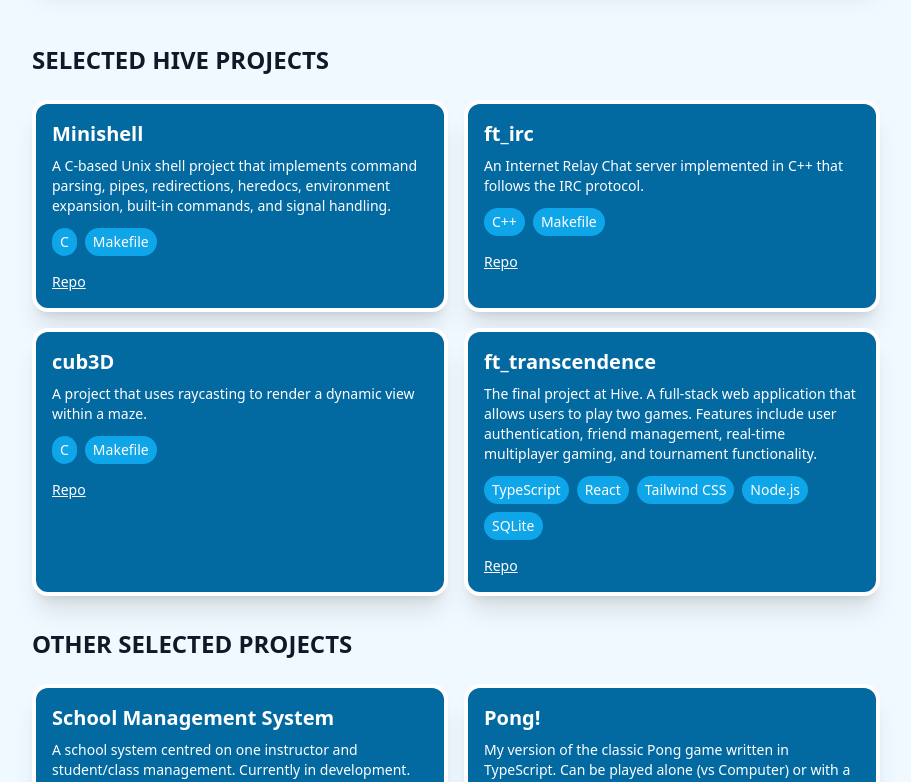
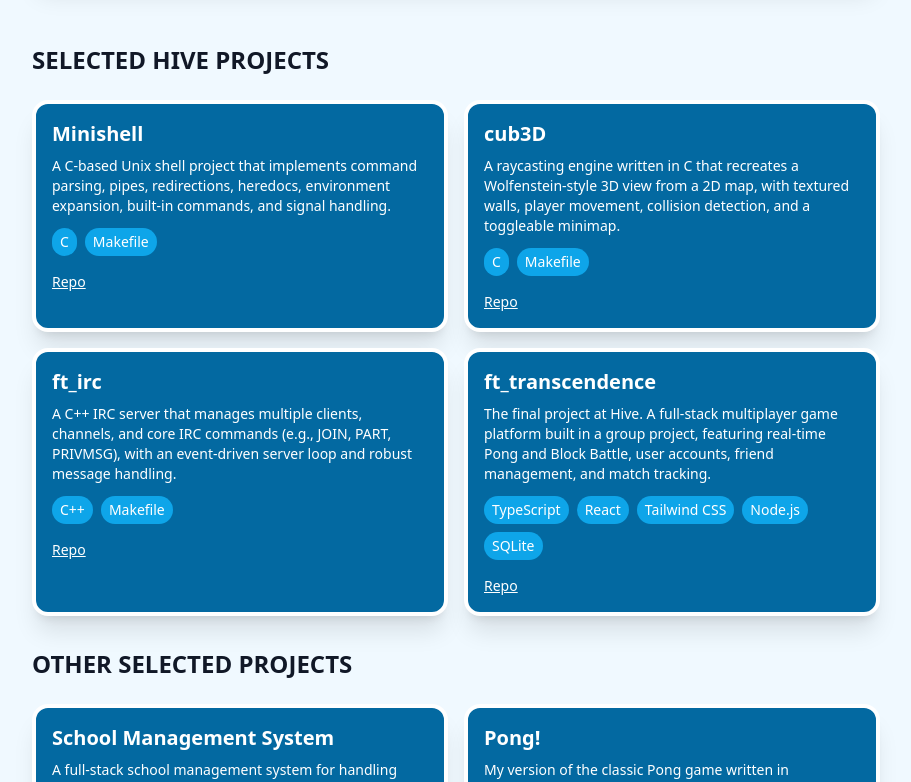
Before and after one commit to ThomasParratt/portfolio, a React (Vite) app: page /#/ in a window 1280 px wide. Shown: the part 600-1382 px from the top of the page, without its empty margins (184-1095 px from the left). Built offline with nearby package versions, Linux system fonts and the light colour scheme.

Commit message:
more descriptions added

```diff
--- a/src/data/hiveProjects.js
+++ b/src/data/hiveProjects.js
@@ -13,22 +13,28 @@ const hiveProjects = [
     },
     {
         id: 'p2',
+        title: 'cub3D',
+        description: 'A raycasting engine written in C that recreates a Wolfenstein-style 3D view from a 2D map, with textured walls, player movement, collision detection, and a toggleable minimap.',
+        para1: 'Cube3D was a pair project where we built a small 3D game engine in C using the MLX42 graphics library. The goal was to render a first-person view from a 2D .cub map by casting rays into the scene, detecting wall intersections, and drawing textured wall slices based on the direction the player is facing. The project includes map parsing and validation, texture loading, floor and ceiling colors, movement controls, collision handling, and a minimap that can be shown or hidden during play.\n\nWorking on this project enabled us to discover how classic 3D rendering works under the hood and how a relatively small codebase can still contain a full rendering pipeline, from file parsing all the way to real-time interaction.',
+        para2: 'I learned how raycasting transforms 2D map data into a convincing 3D perspective using trigonometry, angles, and distance calculations. I also learned how to manage texture mapping so that wall surfaces stay visually consistent from different viewing angles, and how to structure validation logic to reject malformed maps before the game starts. Because this was a pair project, I also strengthened my teamwork skills by dividing responsibilities, coordinating implementation details, and keeping the codebase consistent across parsing, rendering, and player movement systems.',
+        tech: ['C', 'Makefile'],
+        repo: 'https://github.com/ThomasParratt/cube3D'
+    },
+    {
+        id: 'p3',
         title: 'ft_irc',
-        description: 'An Internet Relay Chat server implemented in C++ that follows the IRC protocol.',
+        description: 'A C++ IRC server that manages multiple clients, channels, and core IRC commands (e.g., JOIN, PART, PRIVMSG), with an event-driven server loop and robust message handling.',
+        para1: 'This was a group project completed with two other teammates. We implemented a functional IRC-style server in C++ that accepts multiple client connections, maintains channel and user state, parses and routes protocol messages, and supports common IRC commands such as JOIN, PART, PRIVMSG, TOPIC, KICK, MODE, WHO, and INVITE. The server is structured around modular components for client handling, channel management, command processing, and a central event loop to handle I/O and command dispatch. The emphasis was on protocol-correct behavior, clear state management, and resilient handling of edge cases (invalid commands, disconnected clients, permission checks).',
+        para2: '- Practical network programming: building a stable server that accepts connections, reads/writes messages, and manages multiple clients concurrently.\n- Event-driven I/O and concurrency trade-offs (select/poll-style loops and careful state coordination).\n- Protocol parsing and robust message handling: validating inputs, formatting responses, and enforcing command semantics.\n- C++ software design: organizing functionality into clean classes and modules, resource management, and debugging complex interactions.\n- Team collaboration: dividing features, coordinating via Git, code review, and integrating different parts into a cohesive system.\n- Testing and hardening: handling edge cases, connection drops, and ensuring predictable server behavior under load.',
         tech: ['C++', 'Makefile'],
         repo: 'https://github.com/ThomasParratt/ft_irc'
     },
     {
-        id: 'p3',
-        title: 'cub3D',
-        description: 'A project that uses raycasting to render a dynamic view within a maze.',
-        tech: ['C', 'Makefile'],
-        repo: 'https://github.com/ThomasParratt/cube3D'
-    },
-    {
         id: 'p4',
         title: 'ft_transcendence',
-        description: 'The final project at Hive. A full-stack web application that allows users to play two games. Features include user authentication, friend management, real-time multiplayer gaming, and tournament functionality.',
+        description: 'The final project at Hive. A full-stack multiplayer game platform built in a group project, featuring real-time Pong and Block Battle, user accounts, friend management, and match tracking.',
+        para1: 'We built ft_transcendence as a multiplayer browser game platform that combines classic arcade gameplay with modern social and account features. The app includes user authentication, profile management, friend requests, online status, game invitations, and real-time gameplay. Players can jump into Pong or Block Battle, track their performance, and interact with others through a shared social layer. As a group project, it required us to divide responsibilities across frontend, backend, game logic, and real-time communication while keeping the whole system consistent and responsive.',
+        para2: 'This project taught me how to work on a full-stack application from end to end, especially how the frontend, backend, database, and realtime features depend on each other. I gained experience collaborating in a team, coordinating tasks, and integrating separate parts of the codebase without breaking the overall flow. I also learned more about secure authentication, API design, and building an interface that stays usable across different screen sizes. Most importantly, I learned how to make practical technical decisions as part of a team and keep the user experience in focus while working on a complex project.',
         tech: ['TypeScript', 'React', 'Tailwind CSS', 'Node.js', 'SQLite'],
         repo: 'https://github.com/ThomasParratt/ft_transcendence'
     }
--- a/src/data/projects.js
+++ b/src/data/projects.js
@@ -2,7 +2,9 @@ const projects = [
     {
         id: 'p1',
         title: 'School Management System',
-        description: 'A school system centred on one instructor and student/class management. Currently in development.',
+        description: 'A full-stack school management system for handling users, courses, class sessions, and enrollments with role-based dashboards for instructors and students.',
+        para1: 'School Management System is a full-stack web application built to simplify the administration of courses, class sessions, and student enrollments in a school environment. The platform includes secure JWT-based authentication, role-based access control, and separate experiences for instructors and students. Instructors can manage users, create and update courses, organize sessions, and oversee enrollments, while students can view their enrolled courses and upcoming lessons through a dedicated dashboard.\n\nThe project combines an Express and Prisma backend with a React, TypeScript, and Vite frontend, and it is designed to run cleanly in Docker for easy setup and deployment. It also includes OpenAPI documentation, automated testing with Vitest, and Bruno API collections for exploring and validating the API.',
+        para2: 'This project strengthened my understanding of full-stack application design, especially how to connect a typed frontend to a structured backend API. I learned how to model real-world relationships such as users, courses, sessions, and enrollments in Prisma, and how to keep business rules consistent across routes, validation, and tests.\n\nI also gained practical experience with role-based UI and backend authorization, Docker-based development workflows, and API documentation and testing. Building both the admin and student experiences helped me think more carefully about user needs, data flow, and maintainability across the entire stack.',
         tech: ['React', 'TypeScript', 'Vite', 'Node.js', 'Express', 'Prisma', 'PostgreSQL', 'JWT', 'bcrypt', 'Docker'],
         repo: 'https://github.com/ThomasParratt/school-system'
     },
```
